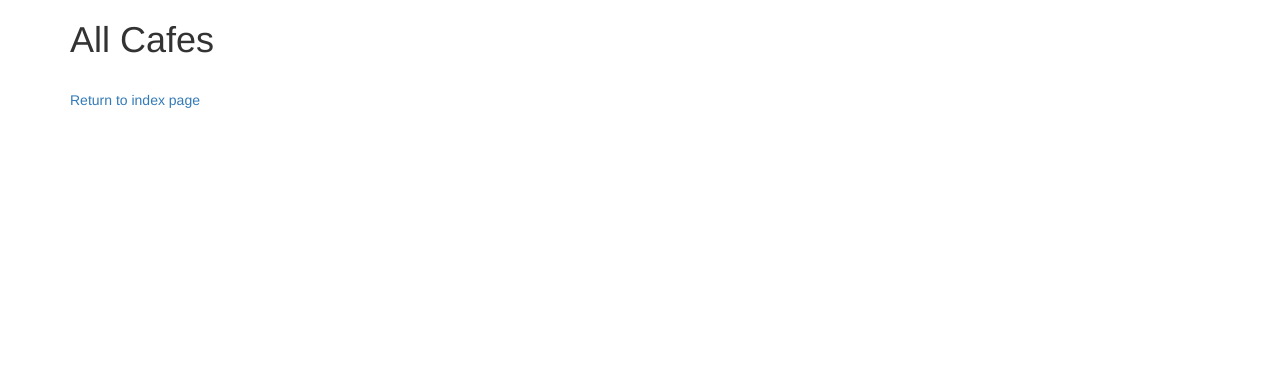
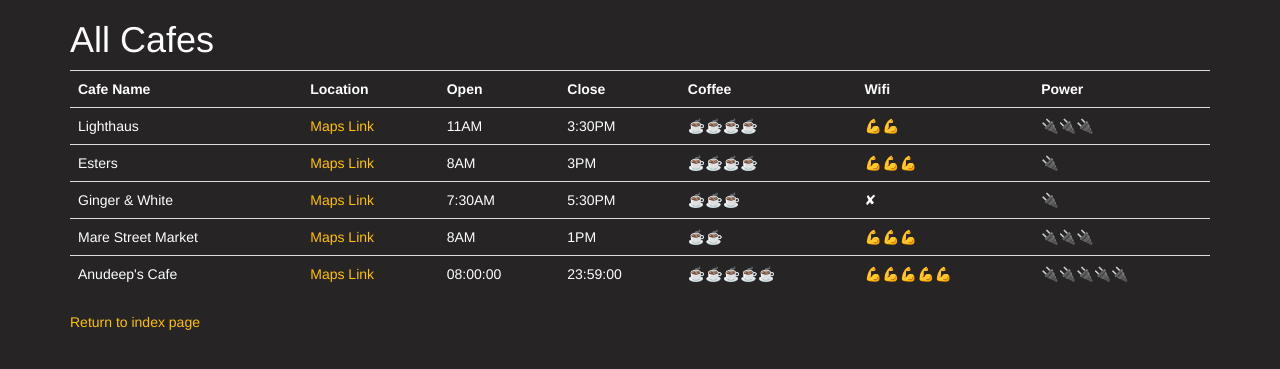
Before and after one commit to anudeep1912/100DaysOfCode, a Flask app: page /cafes in a window 1280 px wide. Shown: the top 369 px of the page. Run offline with Flask 2, Linux system fonts and the light colour scheme; some libraries are stand-ins or nearby versions.

Commit message:
Added the completed 62nd day Project

```diff
--- a/62 Coffee_And_Wifi/cafe-data.csv
+++ b/62 Coffee_And_Wifi/cafe-data.csv
@@ -3,3 +3,4 @@ Lighthaus,https://goo.gl/maps/2EvhB4oq4gyUXKXx9,11AM, 3:30PM,☕☕☕☕️,
 Esters,https://goo.gl/maps/13Tjc36HuPWLELaSA,8AM,3PM,☕☕☕☕,💪💪💪,🔌
 Ginger & White,https://goo.gl/maps/DqMx2g5LiAqv3pJQ9,7:30AM,5:30PM,☕☕☕,✘,🔌
 Mare Street Market,https://goo.gl/maps/ALR8iBiNN6tVfuAA8,8AM,1PM,☕☕,💪💪💪,🔌🔌🔌
+Anudeep's Cafe,https://www.google.com,08:00:00,23:59:00,☕☕☕☕☕,💪💪💪💪💪,🔌🔌🔌🔌🔌
--- a/62 Coffee_And_Wifi/main.py
+++ b/62 Coffee_And_Wifi/main.py
@@ -1,8 +1,8 @@
 from flask import Flask, render_template
 from flask_bootstrap import Bootstrap
 from flask_wtf import FlaskForm
-from wtforms import StringField, SubmitField
-from wtforms.validators import DataRequired
+from wtforms import StringField, SubmitField, TimeField, SelectField
+from wtforms.validators import DataRequired, URL
 import csv
 
 app = Flask(__name__)
@@ -11,43 +11,55 @@ Bootstrap(app)
 
 
 class CafeForm(FlaskForm):
+    # A form Object inheriting from WTForms
     cafe = StringField('Cafe name', validators=[DataRequired()])
+    location_url = StringField('Cafe Location in Google Maps', validators=[DataRequired(), URL()])
+    open_time = TimeField('Opening Time', validators=[DataRequired()])
+    close_time = TimeField('Closing Time', validators=[DataRequired()])
+    coffee_rating = SelectField('Coffee Rating', choices=['✘', '☕', '☕☕', '☕☕☕', '☕☕☕☕', '☕☕☕☕☕'],
+                                validators=[DataRequired()])
+    wifi_rating = SelectField('Wifi Rating', choices=['✘', '💪', '💪💪', '💪💪💪', '💪💪💪💪', '💪💪💪💪💪'],
+                              validators=[DataRequired()])
+    power_rating = SelectField('Power Rating', choices=['✘', '🔌', '🔌🔌', '🔌🔌🔌', '🔌🔌🔌🔌', '🔌🔌🔌🔌🔌'],
+                               validators=[DataRequired()])
     submit = SubmitField('Submit')
-
-# Exercise:
-# add: Location URL, open time, closing time, coffee rating, wifi rating, power outlet rating fields
-# make coffee/wifi/power a select element with choice of 0 to 5.
-#e.g. You could use emojis ☕️/💪/✘/🔌
-# make all fields required except submit
-# use a validator to check that the URL field has a URL entered.
-# ---------------------------------------------------------------------------
 
 
 # all Flask routes below
 @app.route("/")
 def home():
+    # Home Page
     return render_template("index.html")
 
 
-@app.route('/add')
+@app.route('/add', methods=['GET', 'POST'])
 def add_cafe():
+    """Adds a new cafe data to the csv-data file. """
     form = CafeForm()
+
     if form.validate_on_submit():
-        print("True")
-    # Exercise:
-    # Make the form write a new row into cafe-data.csv
-    # with   if form.validate_on_submit()
+        new_cafe = form.data
+        print(new_cafe)
+        new_cafe_list = [new_cafe['cafe'], new_cafe['location_url'], new_cafe['open_time'], new_cafe['close_time'],
+                         new_cafe['coffee_rating'], new_cafe['wifi_rating'], new_cafe['power_rating']]
+        print(new_cafe_list)
+        with open('cafe-data.csv', 'a', newline='', encoding="utf-8") as csv_file:
+            writer_object = csv.writer(csv_file)
+            writer_object.writerow(new_cafe_list)
+            csv_file.close()
     return render_template('add.html', form=form)
 
 
 @app.route('/cafes')
 def cafes():
-    with open('cafe-data.csv', newline='') as csv_file:
+    """Reads the csv file and pass the data to the Html."""
+    with open('cafe-data.csv', newline='', encoding="utf-8") as csv_file:
         csv_data = csv.reader(csv_file, delimiter=',')
         list_of_rows = []
         for row in csv_data:
             list_of_rows.append(row)
-    return render_template('cafes.html', cafes=list_of_rows)
+    print(list_of_rows)
+    return render_template('cafes.html', cafes=list_of_rows[1:])
 
 
 if __name__ == '__main__':
--- a/62 Coffee_And_Wifi/static/css/styles.css
+++ b/62 Coffee_And_Wifi/static/css/styles.css
@@ -2,7 +2,7 @@
 your web pages for the styles to be rendered. */
 
 body {
-background-color: #333;
+background-color: #262424;
 color: white;
 }
 
--- a/62 Coffee_And_Wifi/templates/cafes.html
+++ b/62 Coffee_And_Wifi/templates/cafes.html
@@ -1,4 +1,9 @@
 {% extends 'bootstrap/base.html' %}
+
+{% block styles %}
+{{super()}}
+  <link href="{{ url_for('static', filename='css/styles.css') }}" rel="stylesheet">
+{% endblock %}
 
 {% block title %}Restaurants{% endblock %}
 
@@ -11,12 +16,32 @@
             <h1>All Cafes</h1>
 
             <table class="table">
-          <!-- This is where you will write the code to render a Bootstrap
-          Table that contains all the information from the
-          cafe-data.csv file. -->
+                <tr>
+                    <th>Cafe Name</th>
+                    <th>Location</th>
+                    <th>Open</th>
+                    <th>Close</th>
+                    <th>Coffee</th>
+                    <th>Wifi</th>
+                    <th>Power</th>
+                </tr>
+
+                {% for cafe in cafes %}
+                <tr>
+                    <td>{{ cafe[0] }}</td>
+                    <td><a href="{{ cafe[1] }}">Maps Link</a></td>
+                    <td>{{ cafe[2] }}</td>
+                    <td>{{ cafe[3] }}</td>
+                    <td>{{ cafe[4] }}</td>
+                    <td>{{ cafe[5] }}</td>
+                    <td>{{ cafe[6] }}</td>
+                </tr>
+                {% endfor %}
+
+
             </table>
 
-      <p><a href="{{ url_for('home')}}">Return to index page</a></p>
+            <p><a href="{{ url_for('home') }}">Return to index page</a></p>
 
         </div>
     </div>
```
Also changed, not shown: 62 Coffee_And_Wifi/templates/add.html (+9 -3 lines), 62 Coffee_And_Wifi/templates/index.html (+6 -1 lines). Lines whose indentation alone changed are shown as unchanged.
